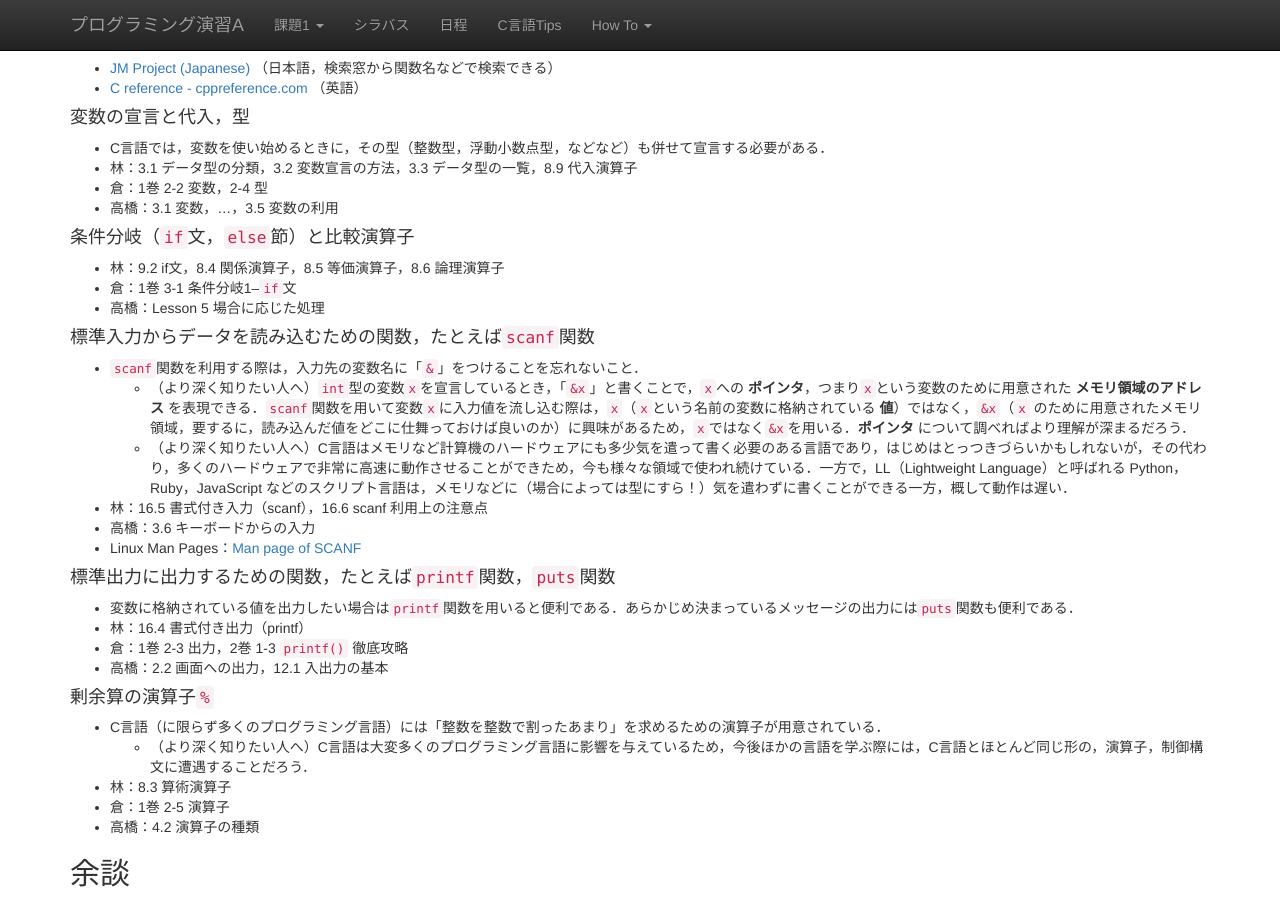
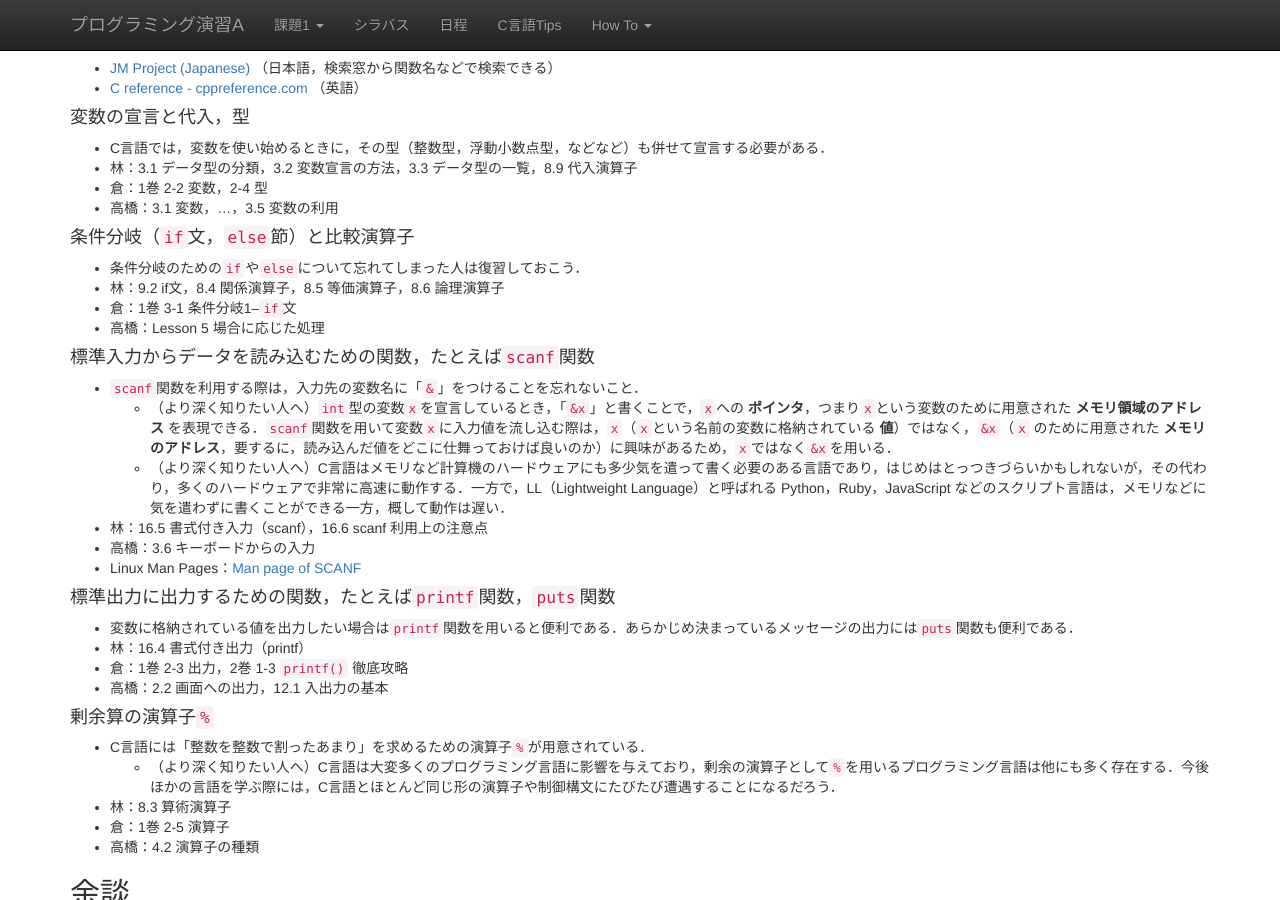
Before and after one commit to ecei-tohoku/ppa-public, a Jekyll site: the page built from kadai1/p11.md, in a window 1280 px wide and 900 px high, scrolled down 955 px. Built offline with Jekyll 4.4.1, drawn with Linux system fonts in a browser that asks for light colours; nearby versions of some CDN libraries; formulas are drawn with MathJax 3.

Commit message:
fix: 文言微調整

```diff
--- a/kadai1/p11.md
+++ b/kadai1/p11.md
@@ -60,14 +60,15 @@ title: 1-1. 和差算
 - 高橋：3.1 変数，…，3.5 変数の利用
 
 #### 条件分岐（`if`文，`else`節）と比較演算子
+- 条件分岐のための`if`や`else`について忘れてしまった人は復習しておこう．
 - 林：9.2 if文，8.4 関係演算子，8.5 等価演算子，8.6 論理演算子
 - 倉：1巻 3-1 条件分岐1--`if`文
 - 高橋：Lesson 5 場合に応じた処理
 
 #### 標準入力からデータを読み込むための関数，たとえば`scanf`関数
 - `scanf`関数を利用する際は，入力先の変数名に「`&`」をつけることを忘れないこと．
-    - （より深く知りたい人へ）`int`型の変数`x`を宣言しているとき，「`&x`」と書くことで，`x`への **ポインタ**，つまり`x`という変数のために用意された **メモリ領域のアドレス** を表現できる．`scanf`関数を用いて変数`x`に入力値を流し込む際は，`x`（`x`という名前の変数に格納されている **値**）ではなく，`&x`（`x` のために用意されたメモリ領域，要するに，読み込んだ値をどこに仕舞っておけば良いのか）に興味があるため，`x`ではなく`&x`を用いる．**ポインタ** について調べればより理解が深まるだろう．
-    - （より深く知りたい人へ）C言語はメモリなど計算機のハードウェアにも多少気を遣って書く必要のある言語であり，はじめはとっつきづらいかもしれないが，その代わり，多くのハードウェアで非常に高速に動作させることができため，今も様々な領域で使われ続けている．一方で，LL（Lightweight Language）と呼ばれる Python，Ruby，JavaScript などのスクリプト言語は，メモリなどに（場合によっては型にすら！）気を遣わずに書くことができる一方，概して動作は遅い．
+    - （より深く知りたい人へ）`int`型の変数`x`を宣言しているとき，「`&x`」と書くことで，`x`への **ポインタ**，つまり`x`という変数のために用意された **メモリ領域のアドレス** を表現できる．`scanf`関数を用いて変数`x`に入力値を流し込む際は，`x`（`x`という名前の変数に格納されている **値**）ではなく，`&x`（`x` のために用意された **メモリのアドレス**，要するに，読み込んだ値をどこに仕舞っておけば良いのか）に興味があるため，`x`ではなく`&x`を用いる．
+    - （より深く知りたい人へ）C言語はメモリなど計算機のハードウェアにも多少気を遣って書く必要のある言語であり，はじめはとっつきづらいかもしれないが，その代わり，多くのハードウェアで非常に高速に動作する．一方で，LL（Lightweight Language）と呼ばれる Python，Ruby，JavaScript などのスクリプト言語は，メモリなどに気を遣わずに書くことができる一方，概して動作は遅い．
 - 林：16.5 書式付き入力（scanf），16.6 scanf 利用上の注意点
 - 高橋：3.6 キーボードからの入力
 - Linux Man Pages：[Man page of SCANF](https://linuxjm.osdn.jp/html/LDP_man-pages/man3/scanf.3.html)
@@ -79,8 +80,8 @@ title: 1-1. 和差算
 - 高橋：2.2 画面への出力，12.1 入出力の基本
 
 #### 剰余算の演算子`%`
-- C言語（に限らず多くのプログラミング言語）には「整数を整数で割ったあまり」を求めるための演算子が用意されている．
-    - （より深く知りたい人へ）C言語は大変多くのプログラミング言語に影響を与えているため，今後ほかの言語を学ぶ際には，C言語とほとんど同じ形の，演算子，制御構文に遭遇することだろう．
+- C言語には「整数を整数で割ったあまり」を求めるための演算子`%`が用意されている．
+    - （より深く知りたい人へ）C言語は大変多くのプログラミング言語に影響を与えており，剰余の演算子として`%`を用いるプログラミング言語は他にも多く存在する．今後ほかの言語を学ぶ際には，C言語とほとんど同じ形の演算子や制御構文にたびたび遭遇することになるだろう．
 - 林：8.3 算術演算子
 - 倉：1巻 2-5 演算子
 - 高橋：4.2 演算子の種類
```
